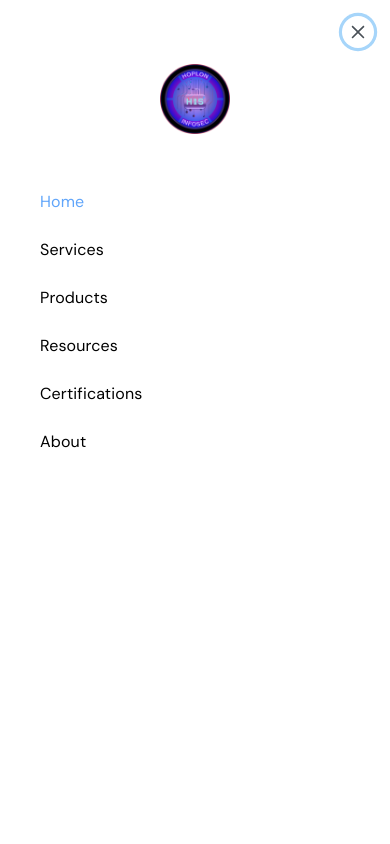
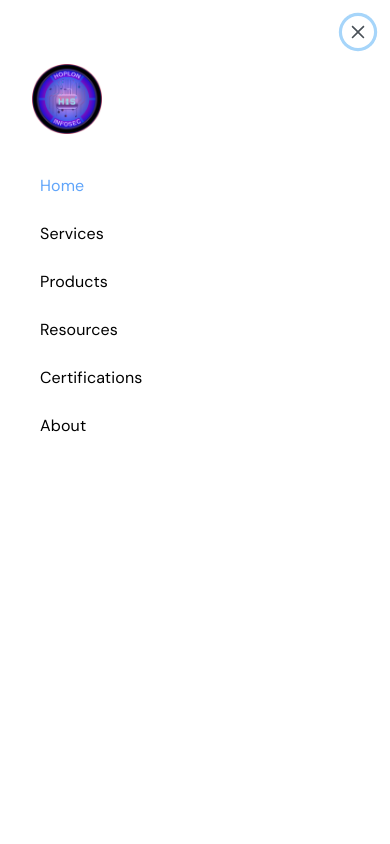
Before and after one commit to ahad30/hoploninfosec_home, a React (Vite) app: page / in a window 390 px wide. Both pictures are taken after a click on the icon 356 px from the left and 40 px from the top of the page. Shown: the top 844 px of the page. Built offline with nearby package versions, Linux system fonts and the light colour scheme.

Commit message:
responisve complete

```diff
--- a/src/Shared/Header/Header.jsx
+++ b/src/Shared/Header/Header.jsx
@@ -112,18 +112,18 @@ const Header = () => {
         className=""
       >
         {/* Fixed Logo at Top */}
-        <div className="sticky top-0 z-10  pb-2 px-4 mb-5 bg-white">
+        <div className=" pb-2 px-4 mb-5 bg-white">
           <img
             src={image}
             alt="Logo"
-            className="w-[70px] h-[70px] mx-auto"
+            className="w-[70px] h-[70px]"
           />
         </div>
 
         {/* Scrollable Content */}
-        <div className="h-full">
+        <div className="">
           {/* Navigation Links */}
-          <nav className="pt-4">
+          <nav className="">
             <ul className="">
               <li>
                 <NavLink
```
